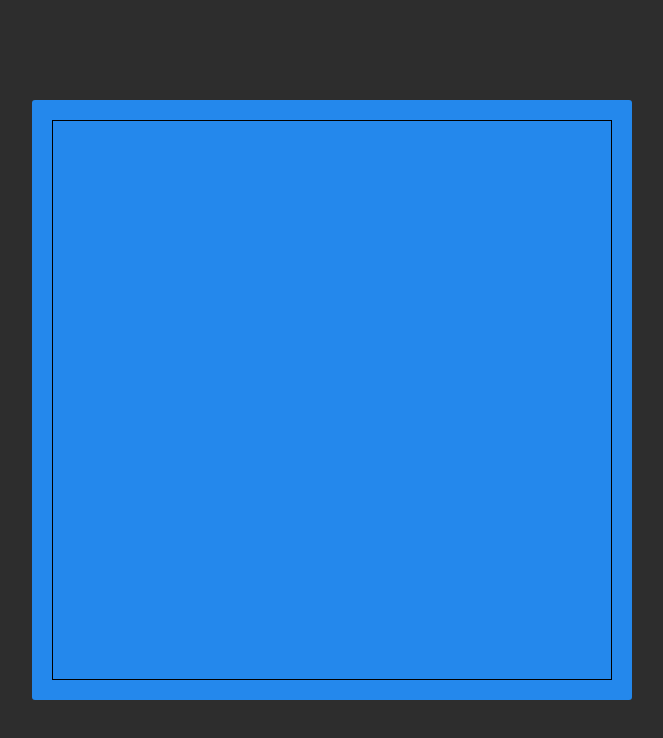
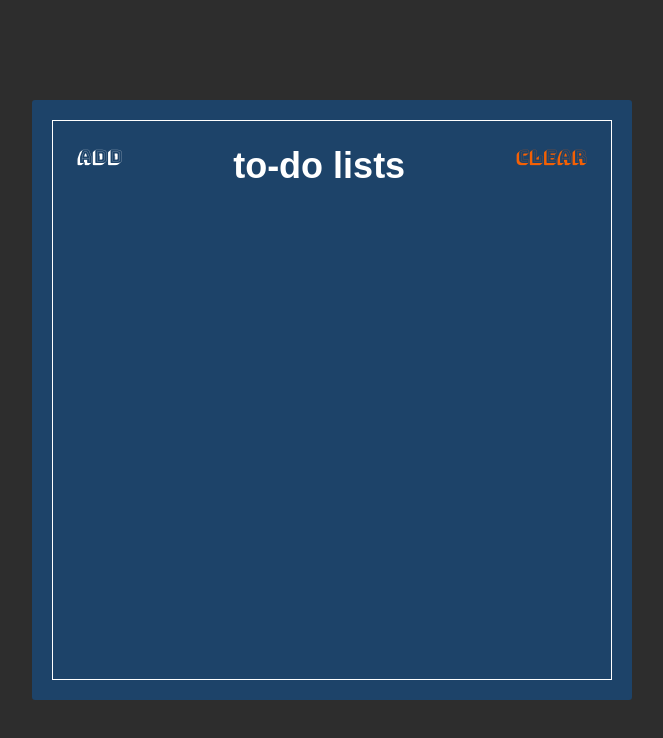
Before and after one commit to Phoenix3J/react-course-repo, a website: page index.html in a window 1280 px wide. Shown: the whole page, without its empty margins (308-971 px from the left). Drawn offline with Linux system fonts and the light colour scheme; a web font is replaced by a local one.

Commit message:
membuat header section

```diff
--- a/index.html
+++ b/index.html
@@ -13,7 +13,13 @@
   </head>
   <body>
     <div class="container">
-      <div class="frame"></div>
+      <div class="frame">
+        <div class="header">
+          <button class="header-btn main-white-color">Add</button>
+          <h1 class="header-title">To-do Lists</h1>
+          <button class="header-btn main-orange-color">Clear</button>
+        </div>
+      </div>
     </div>
   </body>
 </html>
--- a/styles.css
+++ b/styles.css
@@ -1,5 +1,17 @@
 * {
   box-sizing: border-box;
+}
+
+:root {
+  --main--orange--color: #f36005;
+  --main--white--color: white;
+}
+
+.main-orange-color {
+  color: var(--main--orange--color);
+}
+.main-white-color {
+  color: var(--main--white--color);
 }
 
 html {
@@ -27,12 +39,40 @@ html {
 .container {
   width: 600px;
   height: 600px;
-  background-color: #2488ec;
+  background-color: #1d4369;
   border-radius: 3px;
   padding: 20px;
 }
 
 .frame {
-  border: 1px solid black;
+  border: 1px solid white;
   height: 100%;
+
+  display: flex;
+  flex-direction: column;
 }
+
+.header {
+  display: flex;
+  align-items: flex-start;
+}
+
+.header-title {
+  flex: 1;
+  text-align: center;
+  font-size: 3.6rem;
+  font-family: "homanaje", sans-serif;
+  text-transform: lowercase;
+  color: white;
+}
+
+.header-btn {
+  font-size: 1.8rem;
+  font-family: "Bungee shade", sans-serif;
+
+  padding: 24px;
+
+  background: unset;
+  border: unset;
+  outline: unset;
+}
```
